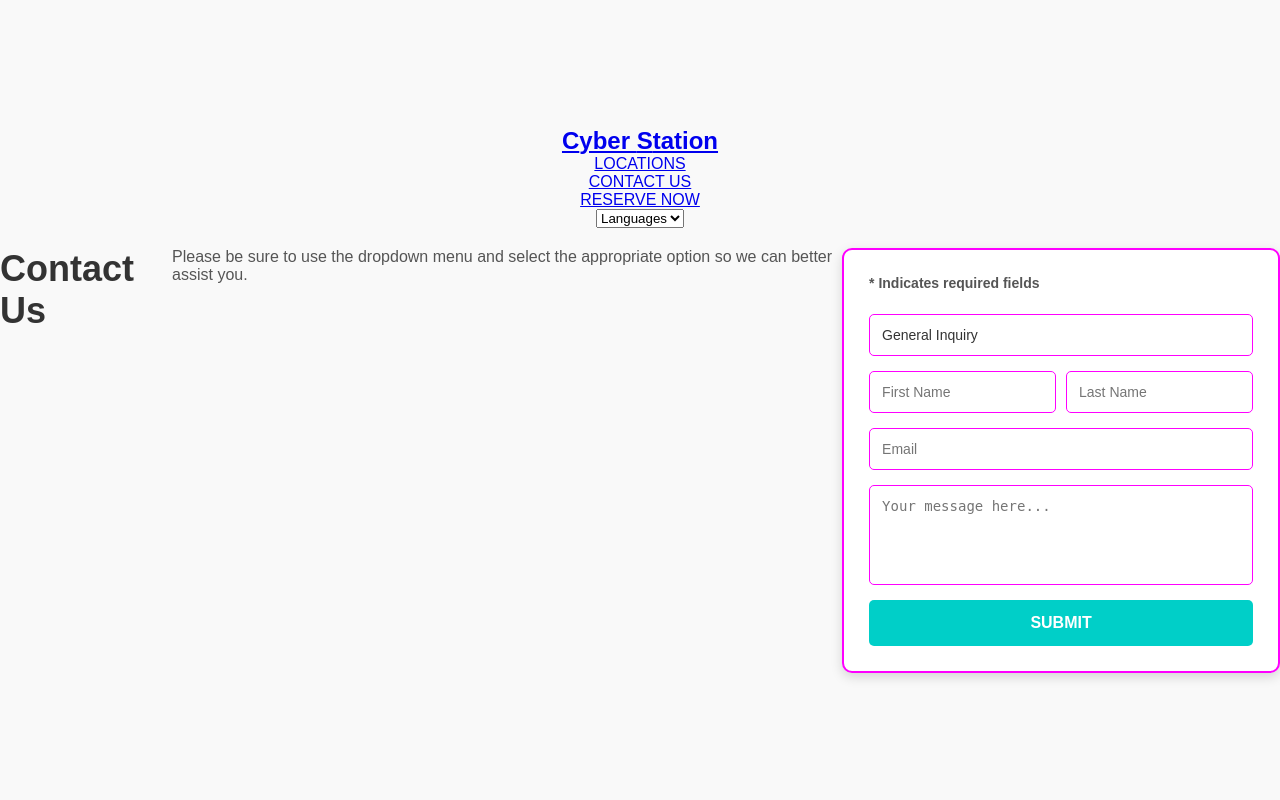
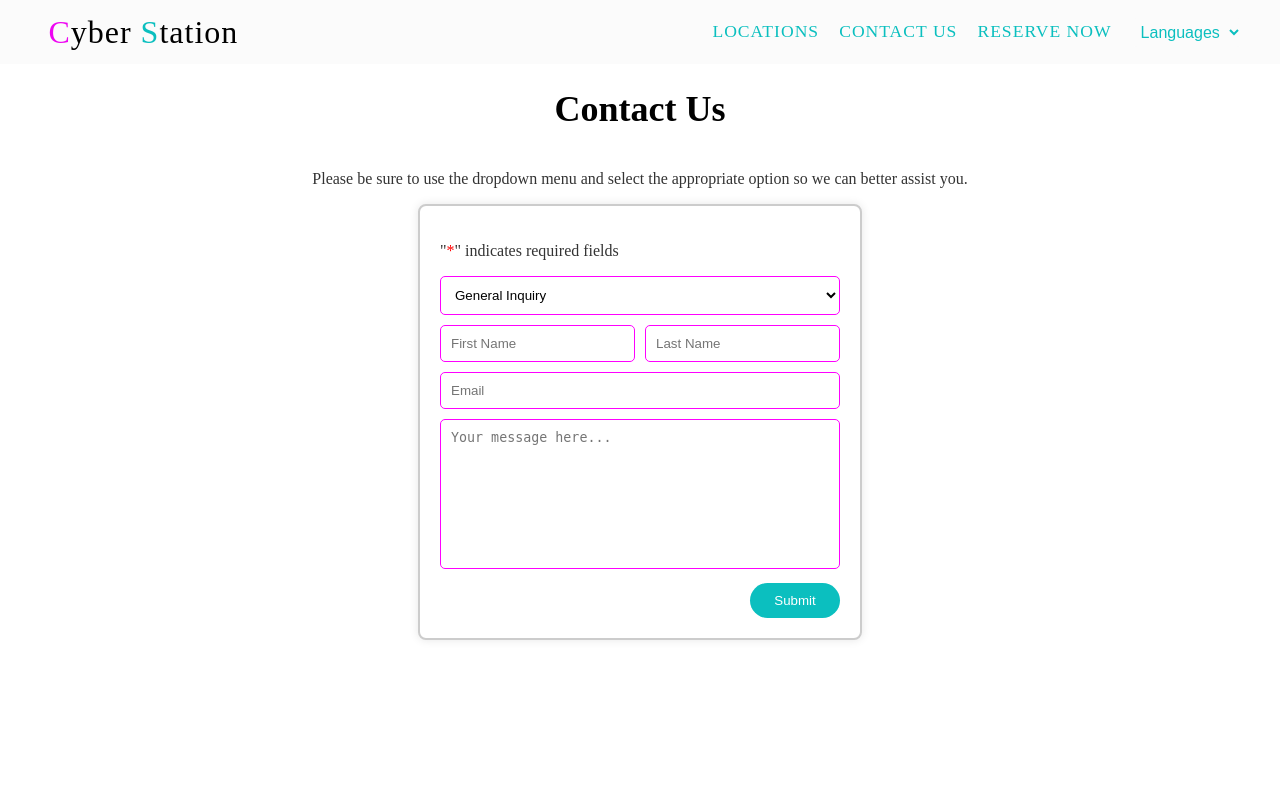
Before and after one commit to apalex/sys-dev-project, a PHP site: page /Views/contact/Contact.php in a window 1280 px wide. Run offline with PHP 8.4, Linux system fonts and the light colour scheme; data that the repository does not hold is empty; some web fonts are replaced.

Commit message:
Fixed some css issues

```diff
--- a/sysdevproject/CSS/contact.css
+++ b/sysdevproject/CSS/contact.css
@@ -1,175 +1,112 @@
-/* Reset and General Styling */
-* {
+body {
+    background-color: #fff;
     margin: 0;
     padding: 0;
-    box-sizing: border-box;
-}
-
-body {
-    font-family: Arial, sans-serif;
-    background-color: #f9f9f9;
-    color: #333;
     display: flex;
     flex-direction: column;
     align-items: center;
-    justify-content: center;
-    min-height: 100vh;
 }
 
-.container {
-    max-width: 800px;
-    width: 100%;
-    padding: 20px;
-    text-align: center;
+h1 {
+    font-size: 36px;
+    font-weight: bold;
+    color: #000;
 }
 
-/* Header and Footer Logo */
-header, footer {
-    width: 100%;
-    text-align: center;
-    margin-bottom: 20px;
-}
-
-header .logo, footer .logo {
-    font-size: 24px;
-    font-weight: bold;
-    color: #ff00ff;
-}
-
-nav {
-    margin-top: 10px;
-}
-
-nav a {
-    color: #00cfc8;
-    text-decoration: none;
-    margin: 0 15px;
-    font-weight: bold;
-}
-
-/* Contact Form Styling */
-main {
-    display: flex;
-    justify-content: center;
-    width: 100%;
-}
-
-.contact-form-container {
-    max-width: 500px;
-    width: 100%;
-}
-
-main h2 {
-    font-size: 36px;
-    font-weight: bold;
-    margin-bottom: 10px;
-}
-
-main p {
-    color: #555;
+p {
     font-size: 16px;
-    margin-bottom: 30px;
+    color: #333;
 }
 
 .contact-form {
+    width: 400px;
+    margin: 0 auto;
+    padding: 20px;
+    border: 2px solid #ccc;
+    border-radius: 8px;
+    box-shadow: 0 0 10px rgba(0, 0, 0, 0.1);
     background-color: #fff;
-    padding: 25px;
-    border-radius: 10px;
-    border: 2px solid #ff00ff;
-    display: flex;
-    flex-direction: column;
-    gap: 15px;
-    box-shadow: 0 4px 12px rgba(0, 0, 0, 0.15);
+    text-align: left;
 }
 
 .contact-form label {
     font-size: 14px;
-    color: #555;
-    margin-bottom: 8px;
-    font-weight: bold;
+    color: #000;
+    display: block;
+    margin-bottom: 10px;
 }
 
-.contact-form input,
 .contact-form select,
+.contact-form input[type="text"],
+.contact-form input[type="email"],
 .contact-form textarea {
     width: 100%;
-    padding: 12px;
+    padding: 10px;
+    margin-bottom: 10px;
     border: 1px solid #ff00ff;
     border-radius: 5px;
-    font-size: 14px;
-    outline: none;
+    box-sizing: border-box;
 }
 
 .contact-form select {
-    appearance: none;
     background-color: #fff;
-    color: #333;
-    cursor: pointer;
+    padding-right: 30px;
 }
 
-.name-fields {
+.contact-form .name-fields {
     display: flex;
     gap: 10px;
 }
 
-.name-fields input {
-    flex: 1;
+.contact-form .name-fields input {
+    width: 100%;
 }
 
 .contact-form textarea {
-    height: 100px;
+    height: 150px;
     resize: none;
 }
 
-/* reCAPTCHA */
-.recaptcha {
-    display: flex;
-    align-items: center;
-    justify-content: left;
+.contact-form .button{
+    text-align: right;
+}
+
+.contact-form .submit-btn {
+    border: 0;
+    width: 90px;
+    padding: 10px;
+    border-radius: 25px;
+    background-color: #0bbfbf;
+    color: white;
+}
+
+.contact-form .submit-btn:hover {
+    background-color: #009f9f;
+}
+
+.contact-form .recaptcha {
     margin-top: 10px;
 }
 
-/* Submit Button Styling */
-.submit-btn {
-    background-color: #00cfc8;
-    color: #fff;
-    border: none;
-    padding: 14px;
-    border-radius: 5px;
-    cursor: pointer;
-    font-size: 16px;
-    font-weight: bold;
-    width: 100%;
-    text-transform: uppercase;
-    display: flex;
-    align-items: center;
-    justify-content: center;
-    gap: 8px;
-    transition: background-color 0.3s ease;
+.asterix-higlighted {
+    color: red;
 }
 
-.submit-btn:hover {
-    background-color: #00b3a3;
+footer {
+    display: flex;
+    justify-content: center;
+    align-items: center;
+    padding: 20px;
+    font-size: 14px;
+    color: #333;
 }
 
-/* Footer Content */
-footer {
-    text-align: center;
-    font-size: 14px;
-    color: #777;
-    margin-top: 30px;
+footer a {
+    color: #00bfbf;
+    text-decoration: none;
+    margin: 0 5px;
 }
 
-footer .footer-content {
-    display: flex;
-    flex-direction: column;
-    align-items: center;
-    gap: 5px;
+footer a:hover {
+    text-decoration: underline;
 }
-
-/* Responsive Design */
-@media (max-width: 600px) {
-    .name-fields {
-        flex-direction: column;
-    }
-}
--- a/sysdevproject/Views/contact/Contact.php
+++ b/sysdevproject/Views/contact/Contact.php
@@ -12,8 +12,8 @@ $path = dirname($_SERVER['SCRIPT_NAME']);
 </head>
 <body>
     <?php include_once dirname(__DIR__) . "/nav.php"; ?>
-    <main>
-        <h2>Contact Us</h2>
+
+    <h1>Contact Us</h1>
     <p>Please be sure to use the dropdown menu and select the appropriate option so we can better assist you.</p>
 
     <!-- Display a success message if the email was sent -->
@@ -21,8 +21,8 @@ $path = dirname($_SERVER['SCRIPT_NAME']);
         <p style="color: green; font-weight: bold;">Your message has been sent successfully!</p>
     <?php endif; ?>
 
-        <form action="?controller=contact&action=mail" method="POST" class="contact-form">
-            <label for="inquiry-type">* Indicates required fields</label>
+    <form action="/contact/mail" method="POST" class="contact-form">
+        <p id="reminder">"<span class="asterix-higlighted">*</span>" indicates required fields</p>
         <select name="subject" id="inquiry-type" required>
             <option value="General Inquiry">General Inquiry</option>
             <option value="Support">Careers</option>
@@ -37,9 +37,10 @@ $path = dirname($_SERVER['SCRIPT_NAME']);
         <input type="email" name="email" placeholder="Email" required>
         <textarea name="message" placeholder="Your message here..." required></textarea>
 
-            <button type="submit" class="submit-btn" value="Send">Submit</button>
+        <div class="button">
+            <input type="button" value="Submit" class="submit-btn">
+        </div>
     </form>
-    </main>
 </div>
 
 </body>
--- a/sysdevproject/Views/nav.php
+++ b/sysdevproject/Views/nav.php
@@ -3,7 +3,7 @@ $path = dirname($_SERVER['SCRIPT_NAME']);
 ?>
 <html lang="en">
     <head>
-    <link rel="stylesheet" href="nav.css">
+    <link rel="stylesheet" href=<?=$path."/CSS/nav.css"?>>
     </head>
     <header>
         <div class="page-content-inner">
--- a/sysdevproject/Views/reservation/Reserve.php
+++ b/sysdevproject/Views/reservation/Reserve.php
@@ -16,7 +16,7 @@ $path = dirname($_SERVER['SCRIPT_NAME']);
     <p>Please be sure to use the dropdown menu and select the appropriate option so we can better assist you.</p>
 
     <form action=<?=$path."/reservation/add"?> method="POST">
-        <fieldset style="text-align: left; margin: 0 auto;">
+        <fieldset style="text-align: left; width: fit-content; margin: 0 auto;">
             <p id="reminder">"<span class="asterix-higlighted">*</span>" indicates required fields</p>
             <select name="station">
                 <option disabled selected>Station Number</option>
```
Also changed, not shown: sysdevproject/CSS/reserve.css (+43 -11 lines). Lines whose indentation alone changed are shown as unchanged.
